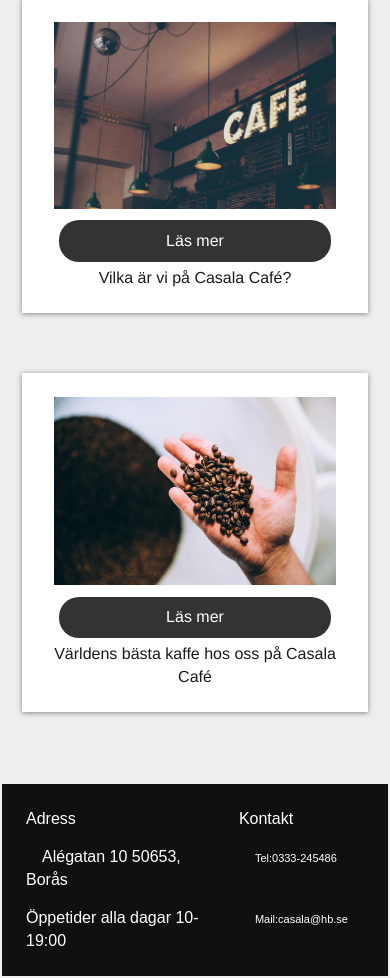
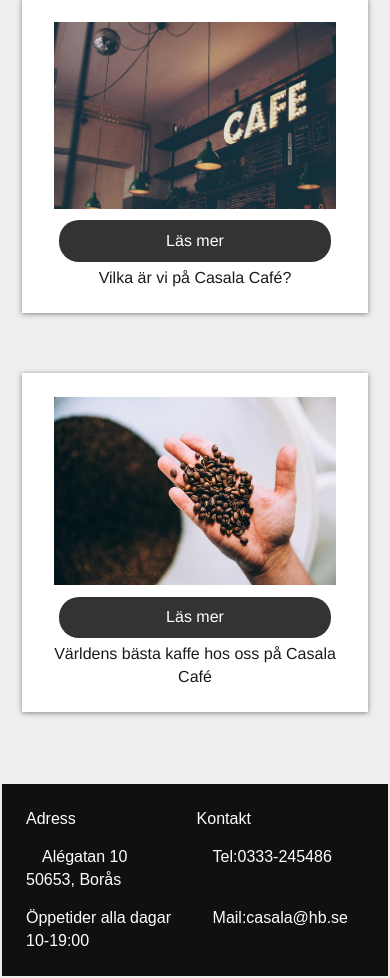
Before and after one commit to Ss182414/casalacafe, a plain HTML site: page index.html in a window 390 px wide. Shown: the part 1116-2094 px from the top of the page. Drawn offline with nearby package versions, Linux system fonts and the light colour scheme; a script that the page names is missing.

Commit message:
Update main.css

```diff
--- a/main.css
+++ b/main.css
@@ -691,14 +691,6 @@ text-align: center;
 margin:auto;
 }
 
-#telefon{
-font-size: 11px;
-}
-
-#mail{
- font-size: 11px;
-}
-
 .top-container-kaffe{
  grid-template-areas:
 'head-section-kaffe head-section-kaffe';
```
